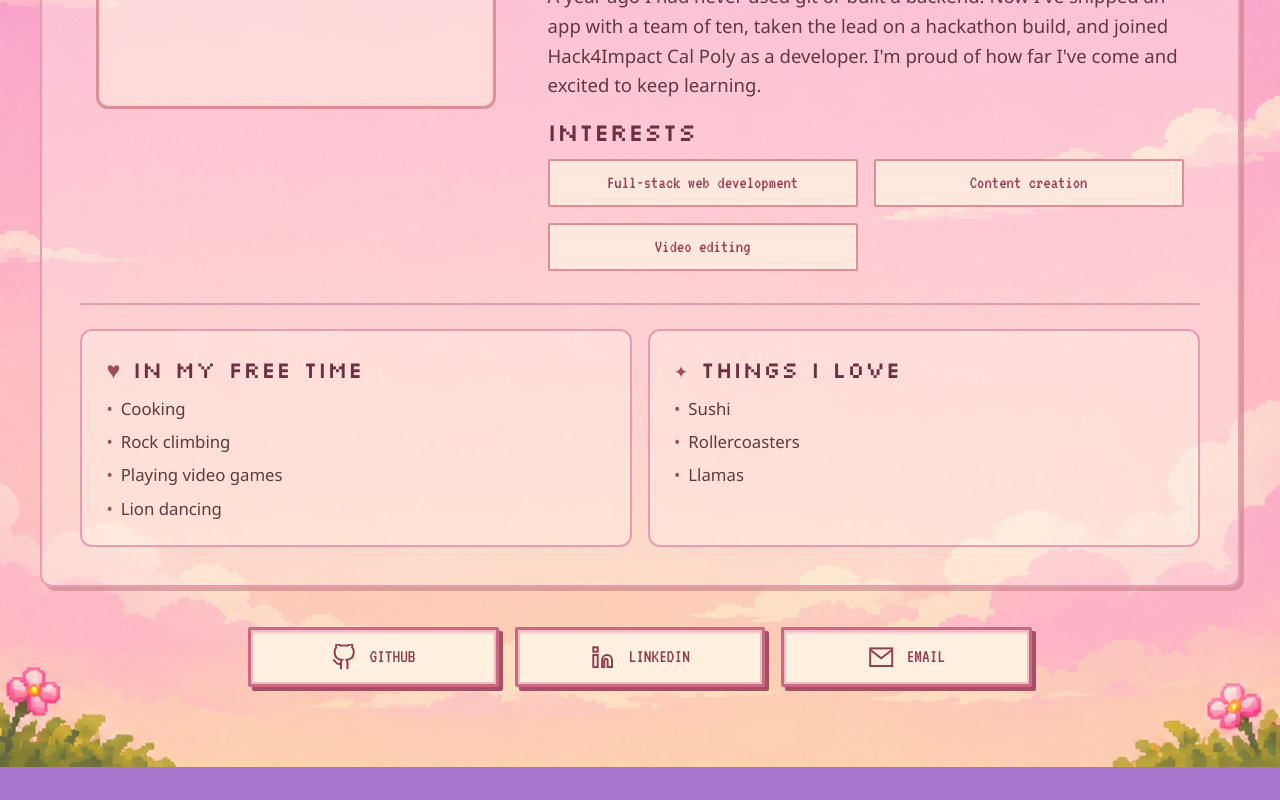
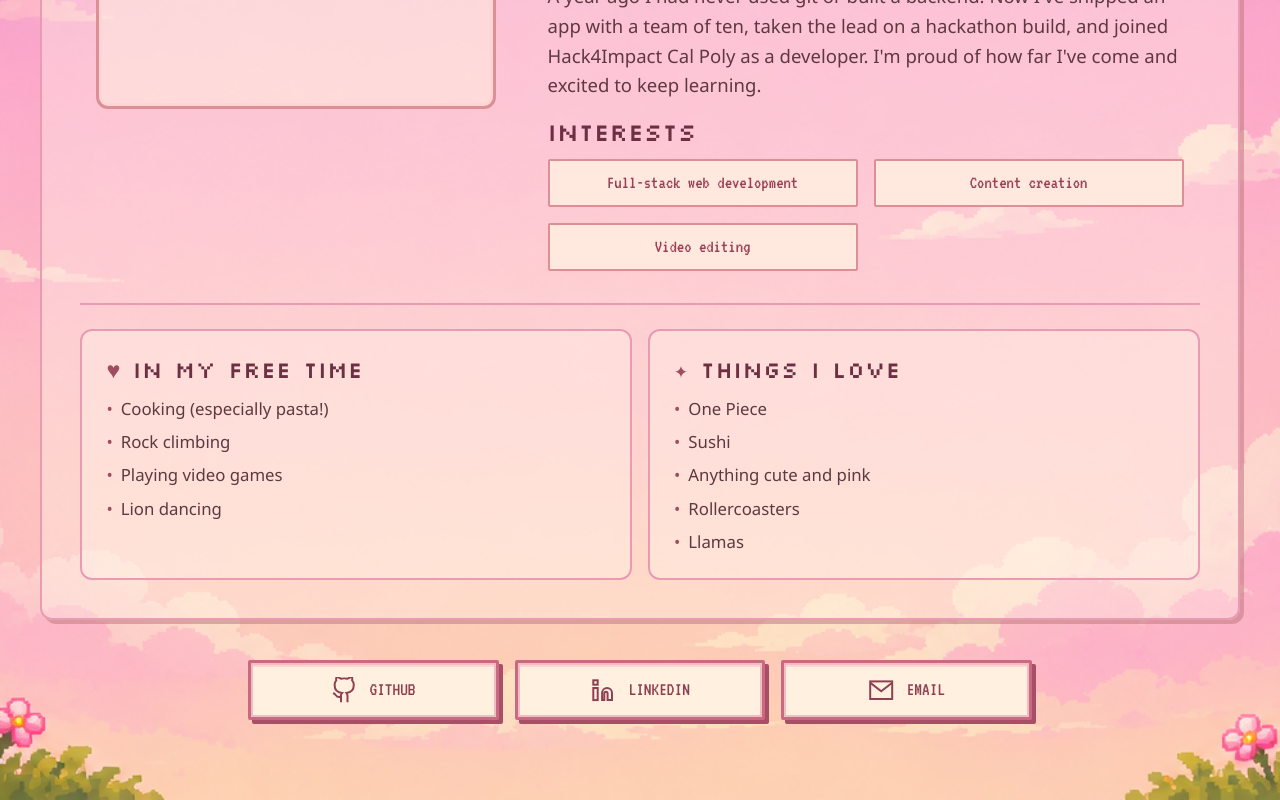
Before and after one commit to eokumoto/portfolio, a React (Vite) app: page /about in a window 1280 px wide. Shown: the part 513-1313 px from the top of the page. Before the commit the page ends 1280 px from the top, so only its background shows below. Built offline with nearby package versions, Linux system fonts and the light colour scheme.

Commit message:
Add more favorites to the About page
One Piece and anything cute and pink in Things I Love, and pasta
next to cooking.

Co-Authored-By: Claude Opus 5.5 <noreply@anthropic.com>
Claude-Session: https://claude.ai/code/session_01S7QBKQ2A1JQf48Wt6Uoeb5

```diff
--- a/src/data/about.ts
+++ b/src/data/about.ts
@@ -46,7 +46,7 @@ export const aboutContent: AboutContent = {
     {
       display: 'list',
       items: [
-        'Cooking',
+        'Cooking (especially pasta!)',
         'Rock climbing',
         'Playing video games',
         'Lion dancing',
@@ -56,7 +56,13 @@ export const aboutContent: AboutContent = {
     },
     {
       display: 'list',
-      items: ['Sushi', 'Rollercoasters', 'Llamas'],
+      items: [
+        'One Piece',
+        'Sushi',
+        'Anything cute and pink',
+        'Rollercoasters',
+        'Llamas',
+      ],
       marker: '✦',
       title: 'Things I Love',
     },
```
